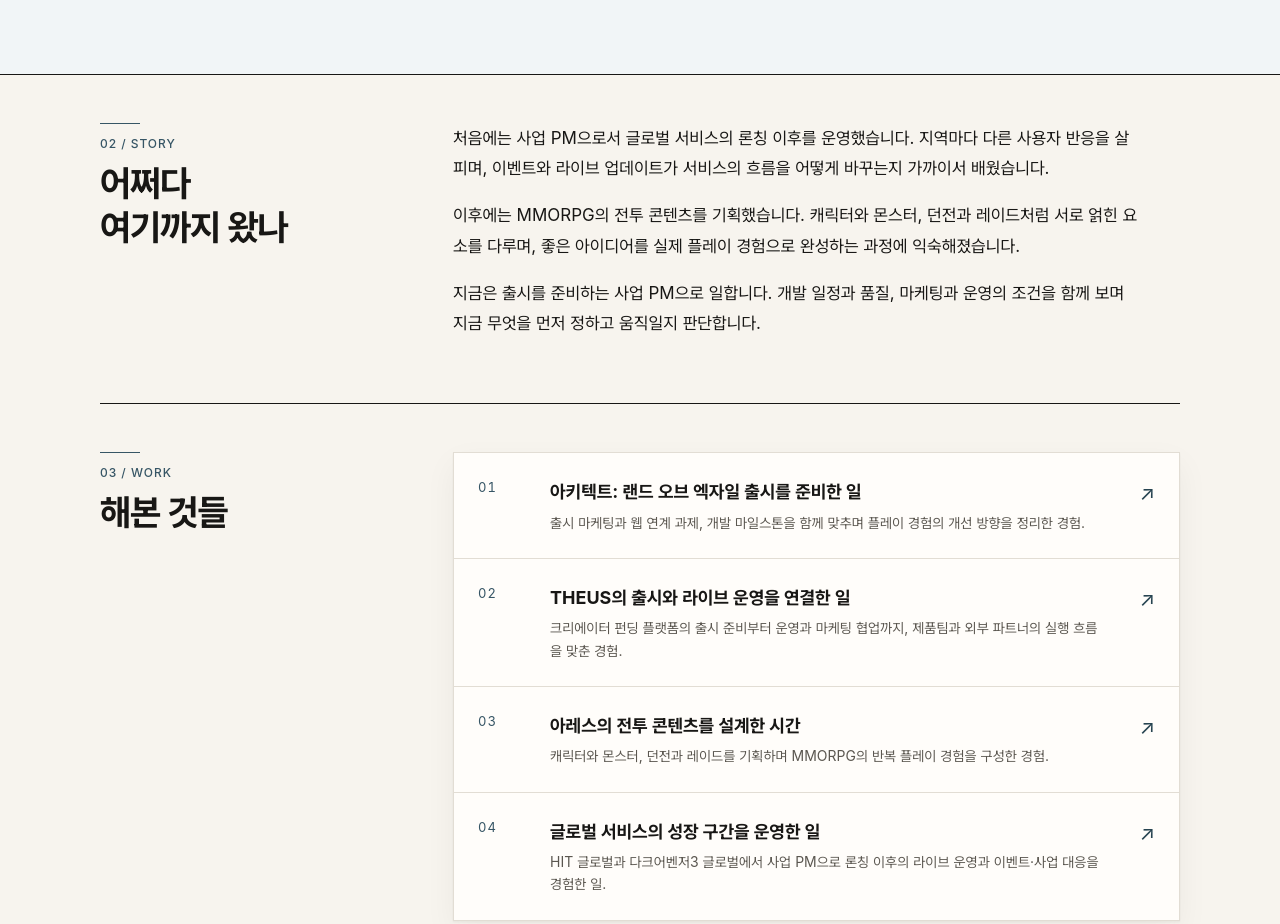
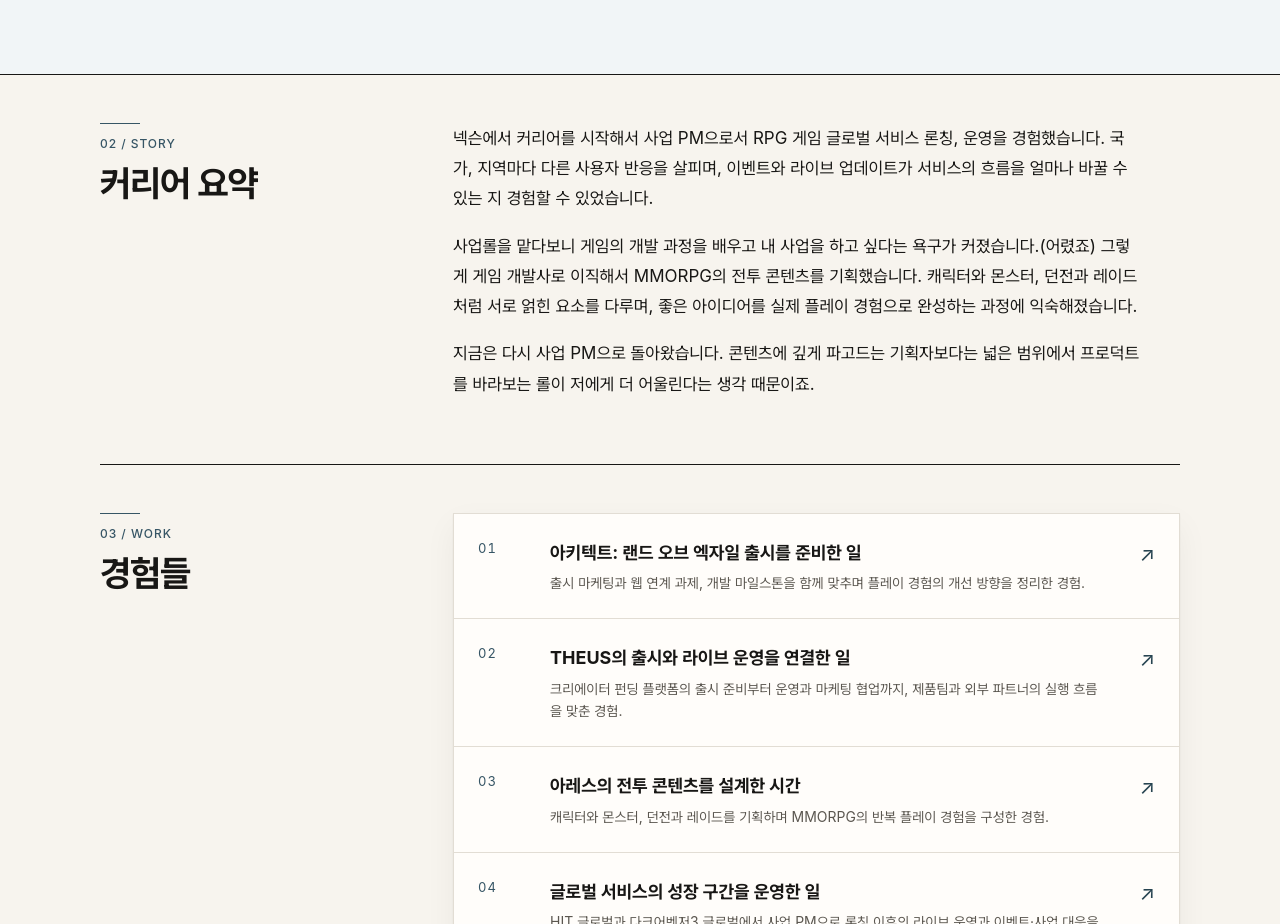
Before and after one commit to lbk0523/personalpage, an Astro site: page /work in a window 1280 px wide. Shown: the part 1280-2204 px from the top of the page. Built offline with nearby package versions, Linux system fonts and the light colour scheme; Astro itself is replaced by a stand-in of ours; a web font is replaced by a local one.

Commit message:
work page 갱신

```diff
--- a/src/pages/work/index.astro
+++ b/src/pages/work/index.astro
@@ -12,14 +12,14 @@ const principlesIndex = works.length > 0 ? '04' : '03';
 <BaseLayout title="Work" description="게임 업계에서 해온 일과 맡아온 역할.">
   <section class="page-intro work-intro">
     <p class="eyebrow">Work</p>
-    <h1>일해온 길</h1>
-    <p class="lead">모바일 RPG와 MMORPG에서 글로벌 라이브 사업 PM, 전투 콘텐츠 기획, 출시와 사업 PM을 차례로 경험했습니다.</p>
+    <h1>일터에서의 나</h1>
+    <p class="lead">한국에서 게임 도메인 바탕으로 사업, 기획, 플랫폼 등 다양한 분야를 좌충우돌 구르고 있는 사업PM</p>
   </section>
 
   <section class="career-section" aria-labelledby="career-title">
     <div class="career-section__heading">
       <p class="eyebrow">01 / Career</p>
-      <h2 id="career-title">맡아온 역할</h2>
+      <h2 id="career-title">커리어 여정</h2>
     </div>
     <CareerTimeline />
   </section>
@@ -27,12 +27,12 @@ const principlesIndex = works.length > 0 ? '04' : '03';
   <section class="section narrative-section work-story-section">
     <div class="section-heading">
       <p class="eyebrow">02 / Story</p>
-      <h2>어쩌다 여기까지 왔나</h2>
+      <h2>커리어 요약</h2>
     </div>
     <div class="prose prose--compact">
-      <p>처음에는 사업 PM으로서 글로벌 서비스의 론칭 이후를 운영했습니다. 지역마다 다른 사용자 반응을 살피며, 이벤트와 라이브 업데이트가 서비스의 흐름을 어떻게 바꾸는지 가까이서 배웠습니다.</p>
-      <p>이후에는 MMORPG의 전투 콘텐츠를 기획했습니다. 캐릭터와 몬스터, 던전과 레이드처럼 서로 얽힌 요소를 다루며, 좋은 아이디어를 실제 플레이 경험으로 완성하는 과정에 익숙해졌습니다.</p>
-      <p>지금은 출시를 준비하는 사업 PM으로 일합니다. 개발 일정과 품질, 마케팅과 운영의 조건을 함께 보며 지금 무엇을 먼저 정하고 움직일지 판단합니다.</p>
+      <p>넥슨에서 커리어를 시작해서 사업 PM으로서 RPG 게임 글로벌 서비스 론칭, 운영을 경험했습니다. 국가, 지역마다 다른 사용자 반응을 살피며, 이벤트와 라이브 업데이트가 서비스의 흐름을 얼마나 바꿀 수 있는 지 경험할 수 있었습니다.</p>
+      <p>사업롤을 맡다보니 게임의 개발 과정을 배우고 내 사업을 하고 싶다는 욕구가 커졌습니다.(어렸죠) 그렇게 게임 개발사로 이직해서 MMORPG의 전투 콘텐츠를 기획했습니다. 캐릭터와 몬스터, 던전과 레이드처럼 서로 얽힌 요소를 다루며, 좋은 아이디어를 실제 플레이 경험으로 완성하는 과정에 익숙해졌습니다.</p>
+      <p>지금은 다시 사업 PM으로 돌아왔습니다. 콘텐츠에 깊게 파고드는 기획자보다는 넓은 범위에서 프로덕트를 바라보는 롤이 저에게 더 어울린다는 생각 때문이죠.</p>
     </div>
   </section>
 
@@ -40,7 +40,7 @@ const principlesIndex = works.length > 0 ? '04' : '03';
     <section class="section work-index-section">
       <div class="section-heading">
         <p class="eyebrow">03 / Work</p>
-        <h2>해본 것들</h2>
+        <h2>경험들</h2>
       </div>
       <ul class="work-list work-traces">
         {works.map((entry, index) => (
```
